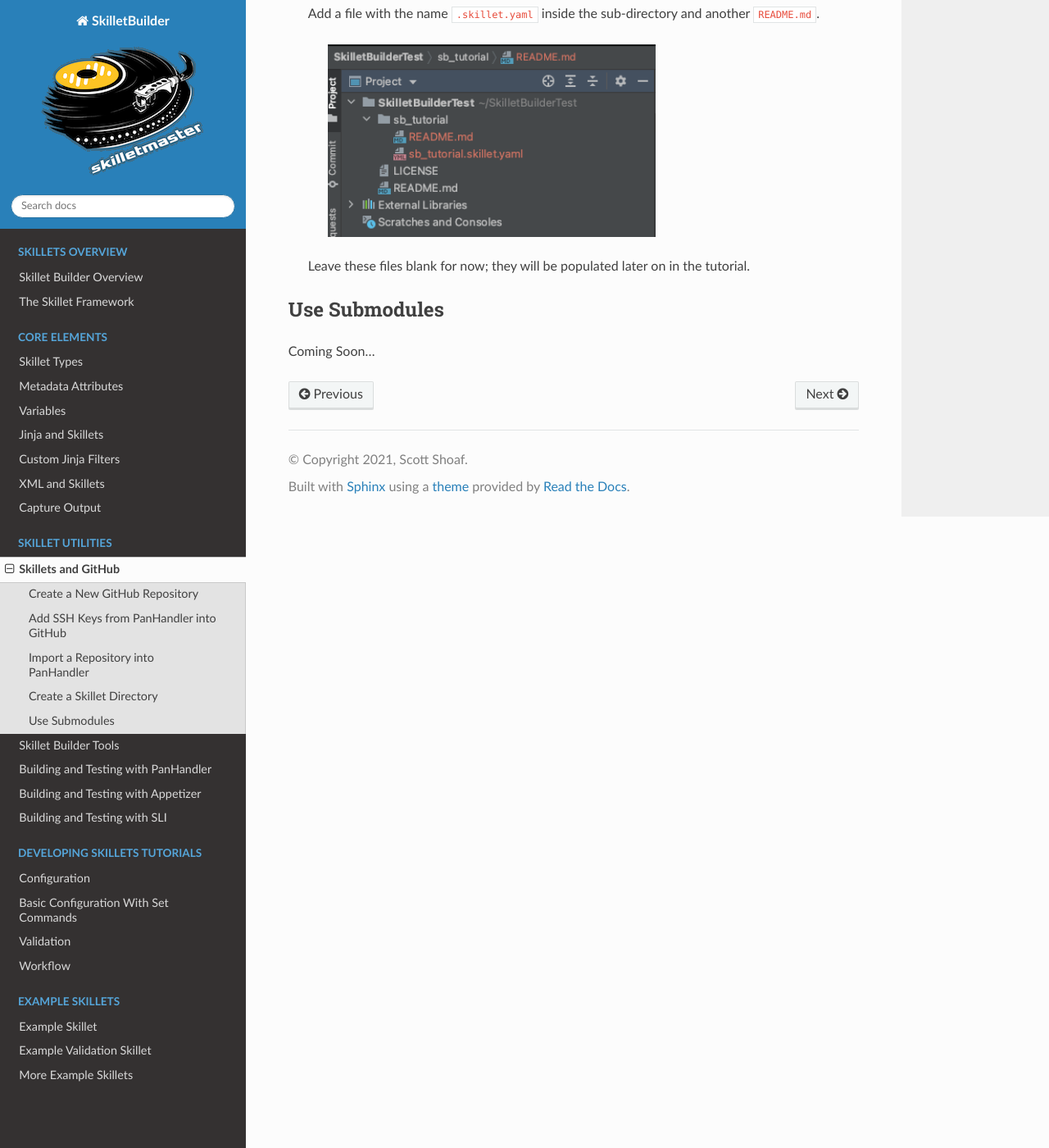
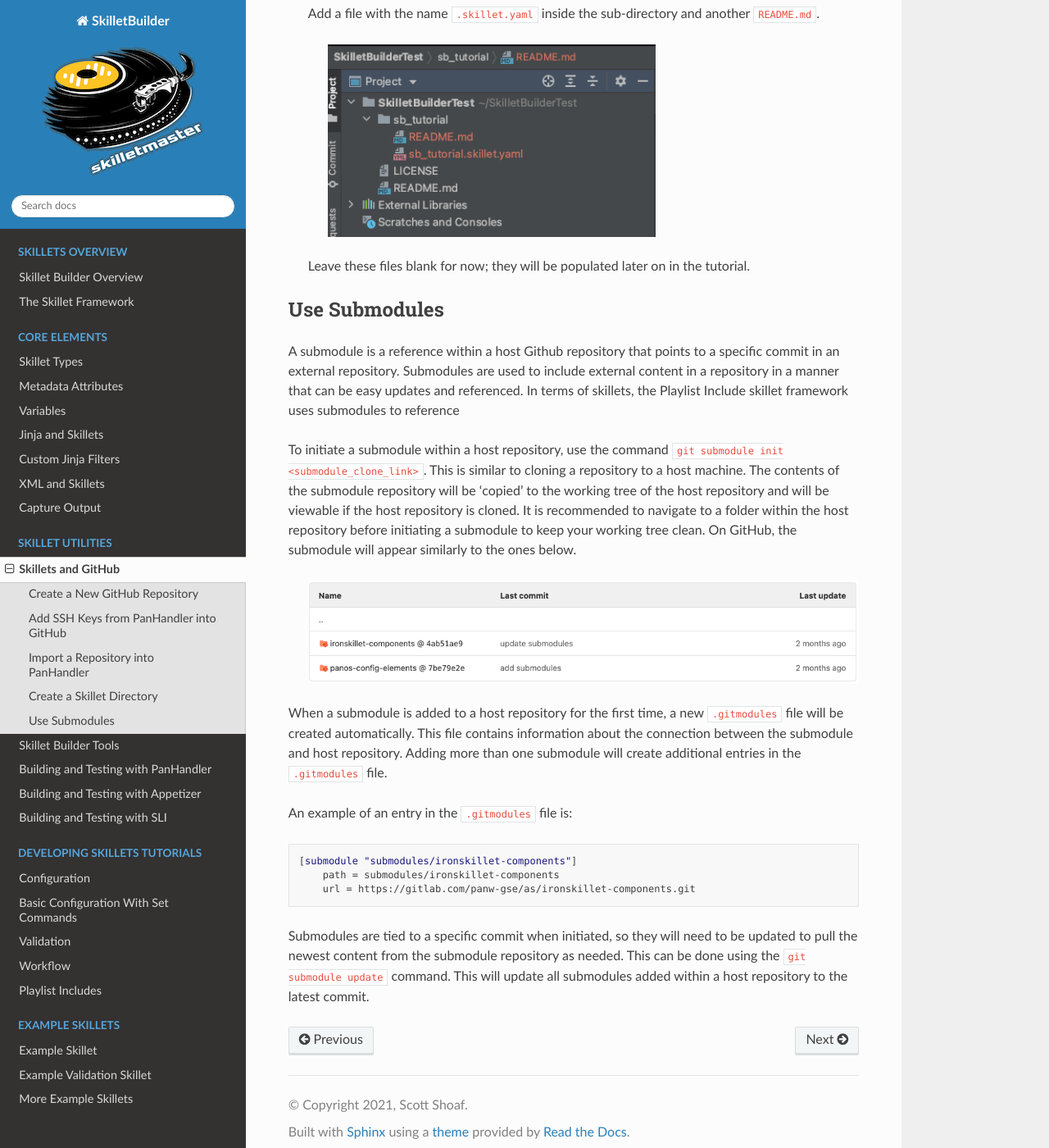
Before and after one commit to PaloAltoNetworks/SkilletBuilder, a Sphinx documentation site: the page built from docs/getting_started/github.rst, in a window 1280 px wide and 1400 px high, scrolled down 5400 px. Shown: the whole window at 82% size. Built offline with Sphinx 7.4.7 and the Read the Docs theme 2.0.0, drawn with Linux system fonts in a browser that asks for light colours; pages that are not in the unit, such as notebooks, are missing from menus.

Commit message:
add playlist tutorials

```diff
--- a/docs/getting_started/github.rst
+++ b/docs/getting_started/github.rst
@@ -117,4 +117,31 @@
 Use Submodules
 ~~~~~~~~~~~~~~
 
-Coming Soon...
+A submodule is a reference within a host Github repository that points to a specific commit in an external repository.
+Submodules are used to include external content in a repository in a manner that can be easy updates and referenced.
+In terms of skillets, the Playlist Include skillet framework uses submodules to reference
+
+To initiate a submodule within a host repository, use the command ``git submodule init <submodule_clone_link>``. This is
+similar to cloning a repository to a host machine. The contents of the submodule repository will be 'copied' to the
+working tree of the host repository and will be viewable if the host repository is cloned. It is recommended to navigate
+to a folder within the host repository before initiating a submodule to keep your working tree clean. On GitHub, the
+submodule will appear similarly to the ones below.
+
+  .. image:: /images/skillet_framework/submodule_in_repository.png
+     :width: 800
+
+When a submodule is added to a host repository for the first time, a new ``.gitmodules`` file will be created automatically.
+This file contains information about the connection between the submodule and host repository. Adding more than one
+submodule will create additional entries in the ``.gitmodules`` file.
+
+An example of an entry in the ``.gitmodules`` file is:
+
+.. code-block:: yaml
+
+    [submodule "submodules/ironskillet-components"]
+        path = submodules/ironskillet-components
+        url = https://gitlab.com/panw-gse/as/ironskillet-components.git
+
+Submodules are tied to a specific commit when initiated, so they will need to be updated to pull the newest
+content from the submodule repository as needed. This can be done using the ``git submodule update`` command. This will
+update all submodules added within a host repository to the latest commit.
```
Also changed, not shown: docs/tutorials/tutorial_includes.rst (added, +253 -0 lines), docs/images/skillet_framework/submodule_in_repository.png (added).
